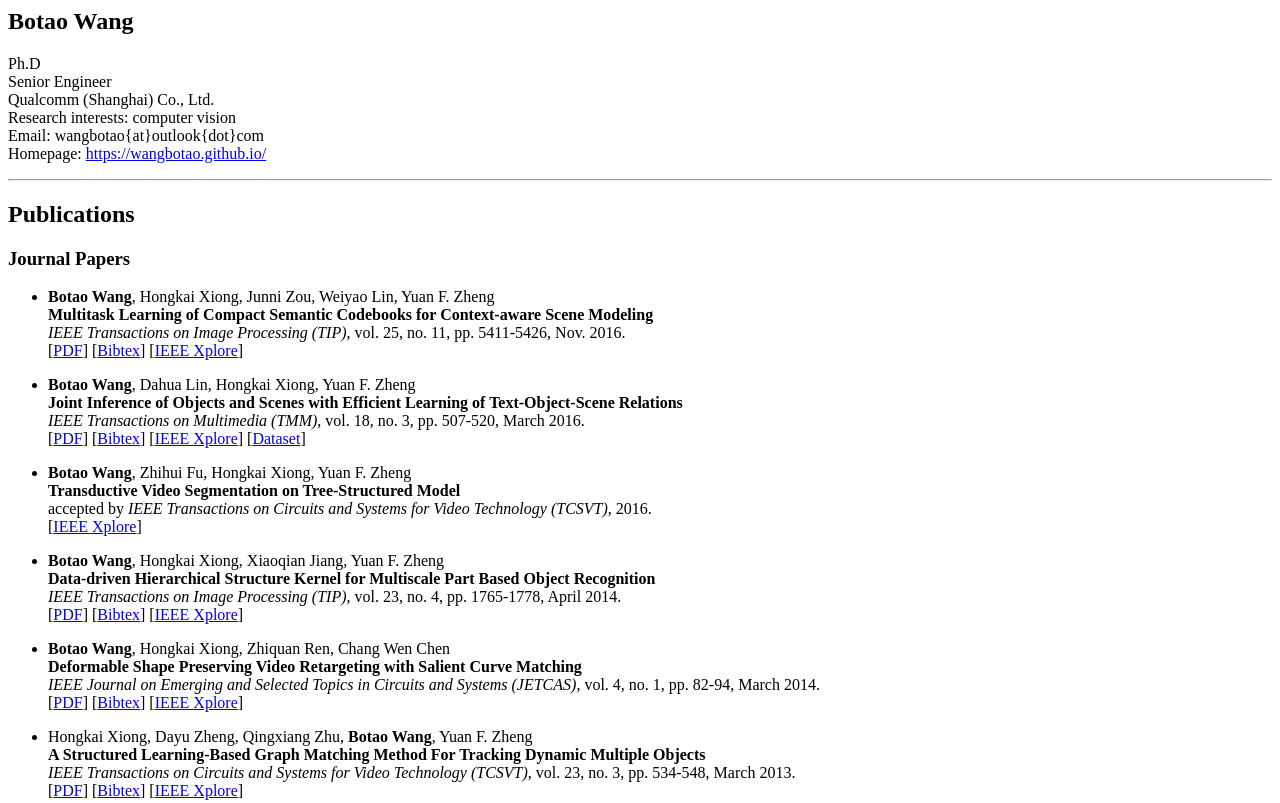
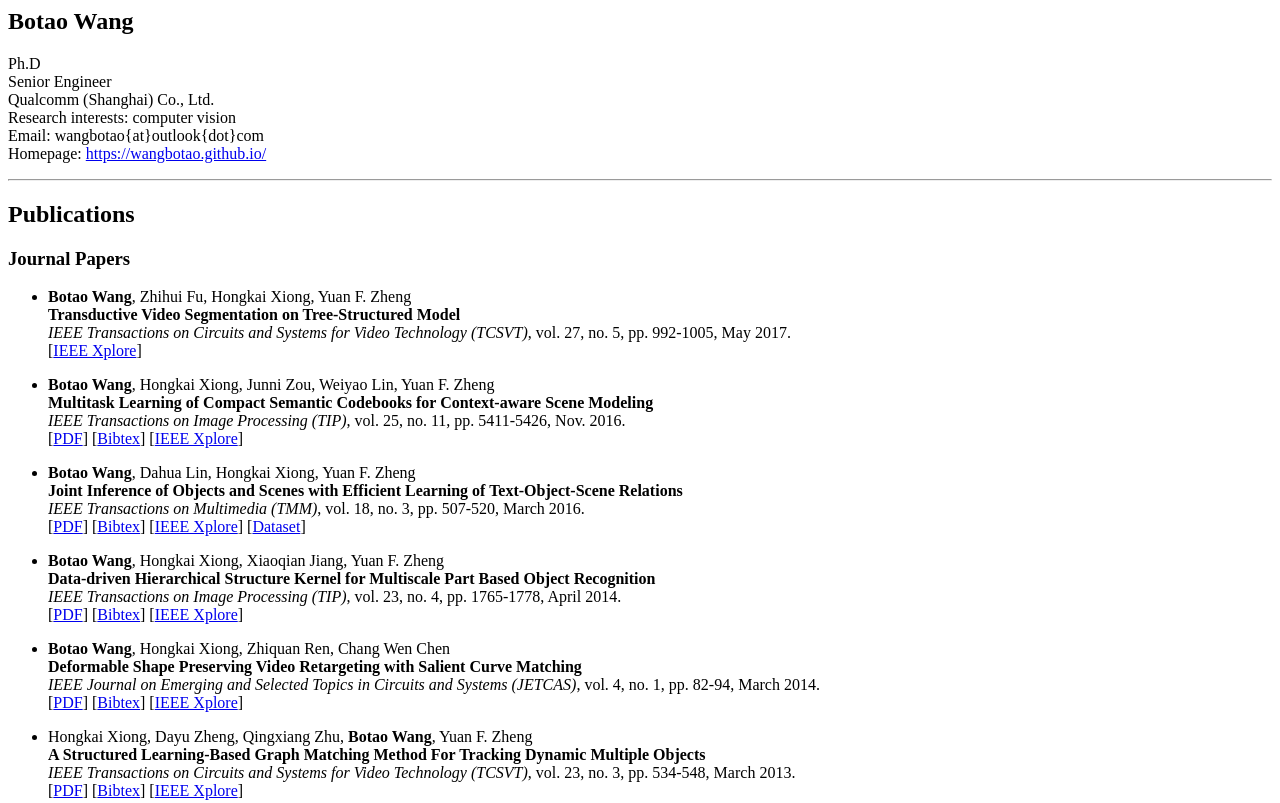
Before and after one commit to wangbotao/wangbotao.github.io, a plain HTML site: page index.html in a window 1280 px wide. Shown: the top 803 px of the page. Drawn offline with Linux system fonts and the light colour scheme.

Commit message:
Update TVS info

```diff
--- a/index.html
+++ b/index.html
@@ -14,6 +14,10 @@ Homepage: <a href="https://wangbotao.github.io/">https://wangbotao.github.io/</a
 <h3>Journal Papers</h3>
 
 <ul>
+<li><p><strong>Botao Wang</strong>, Zhihui Fu, Hongkai Xiong, Yuan F. Zheng <br />
+<strong>Transductive Video Segmentation on Tree-Structured Model</strong> <br />
+<em>IEEE Transactions on Circuits and Systems for Video Technology (TCSVT)</em>, vol. 27, no. 5, pp. 992-1005, May 2017. <br />
+[<a href="http://ieeexplore.ieee.org/document/7401019/">IEEE Xplore</a>]</p></li>
 <li><p><strong>Botao Wang</strong>, Hongkai Xiong, Junni Zou, Weiyao Lin, Yuan F. Zheng <br />
 <strong>Multitask Learning of Compact Semantic Codebooks for Context-aware Scene Modeling</strong> <br />
 <em>IEEE Transactions on Image Processing (TIP)</em>, vol. 25, no. 11, pp. 5411-5426, Nov. 2016. <br />
@@ -27,10 +31,6 @@ Homepage: <a href="https://wangbotao.github.io/">https://wangbotao.github.io/</a
 [<a href="http://min.sjtu.edu.cn/files/papers/2016/Journal/2016-TMM-CV-WANGBOTAO/tos_tmm16.txt">Bibtex</a>]
 [<a href="http://ieeexplore.ieee.org/document/7387771/">IEEE Xplore</a>]
 [<a href="http://ivm.sjtu.edu.cn/files/pascal-sentences.zip">Dataset</a>]</p></li>
-<li><p><strong>Botao Wang</strong>, Zhihui Fu, Hongkai Xiong, Yuan F. Zheng <br />
-<strong>Transductive Video Segmentation on Tree-Structured Model</strong> <br />
-accepted by <em>IEEE Transactions on Circuits and Systems for Video Technology (TCSVT)</em>, 2016. <br />
-[<a href="http://ieeexplore.ieee.org/document/7401019/">IEEE Xplore</a>]</p></li>
 <li><p><strong>Botao Wang</strong>, Hongkai Xiong, Xiaoqian Jiang, Yuan F. Zheng <br />
 <strong>Data-driven Hierarchical Structure Kernel for Multiscale Part Based Object Recognition</strong> <br />
 <em>IEEE Transactions on Image Processing (TIP)</em>, vol. 23, no. 4, pp. 1765-1778, April 2014. <br />
```
Also changed, not shown: 1 other file.
